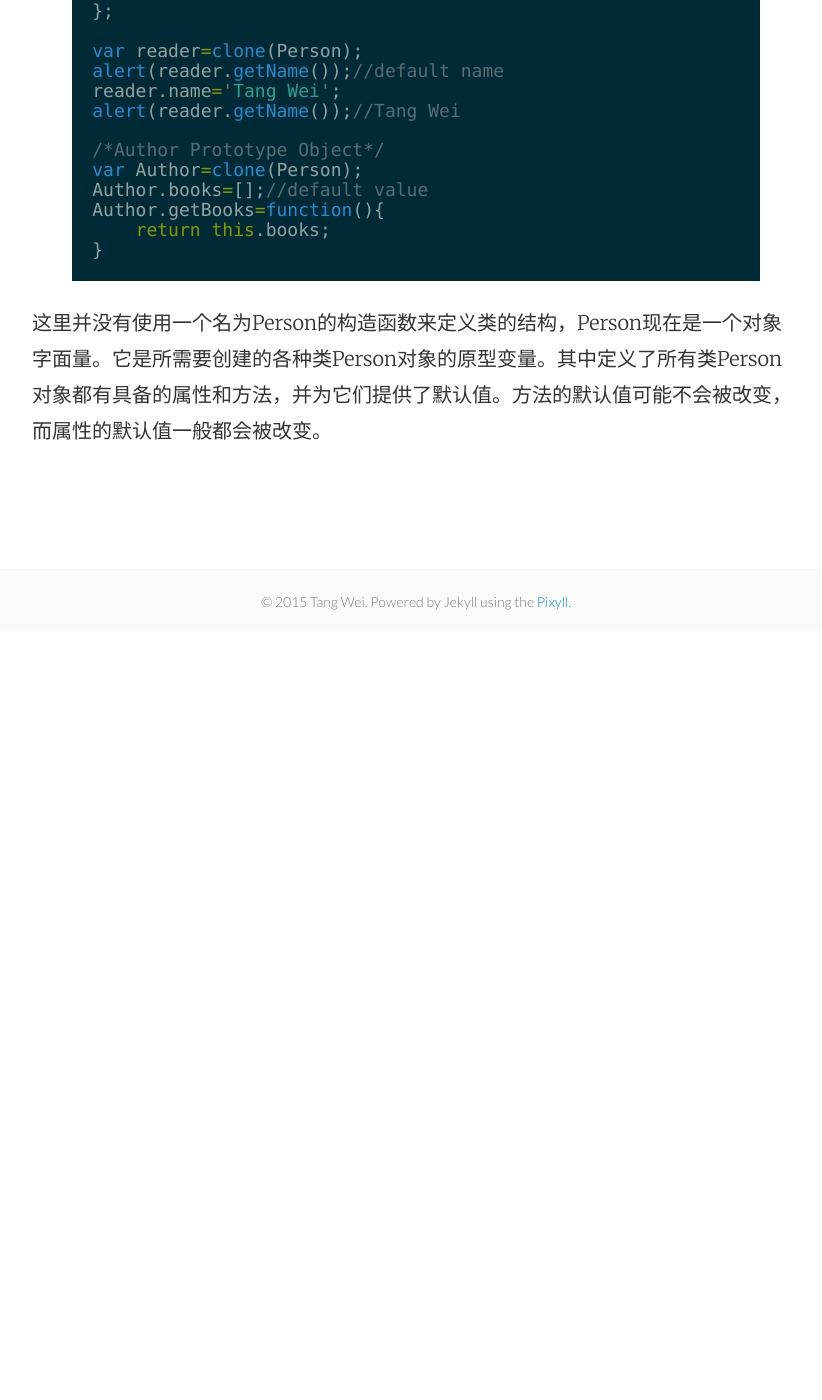
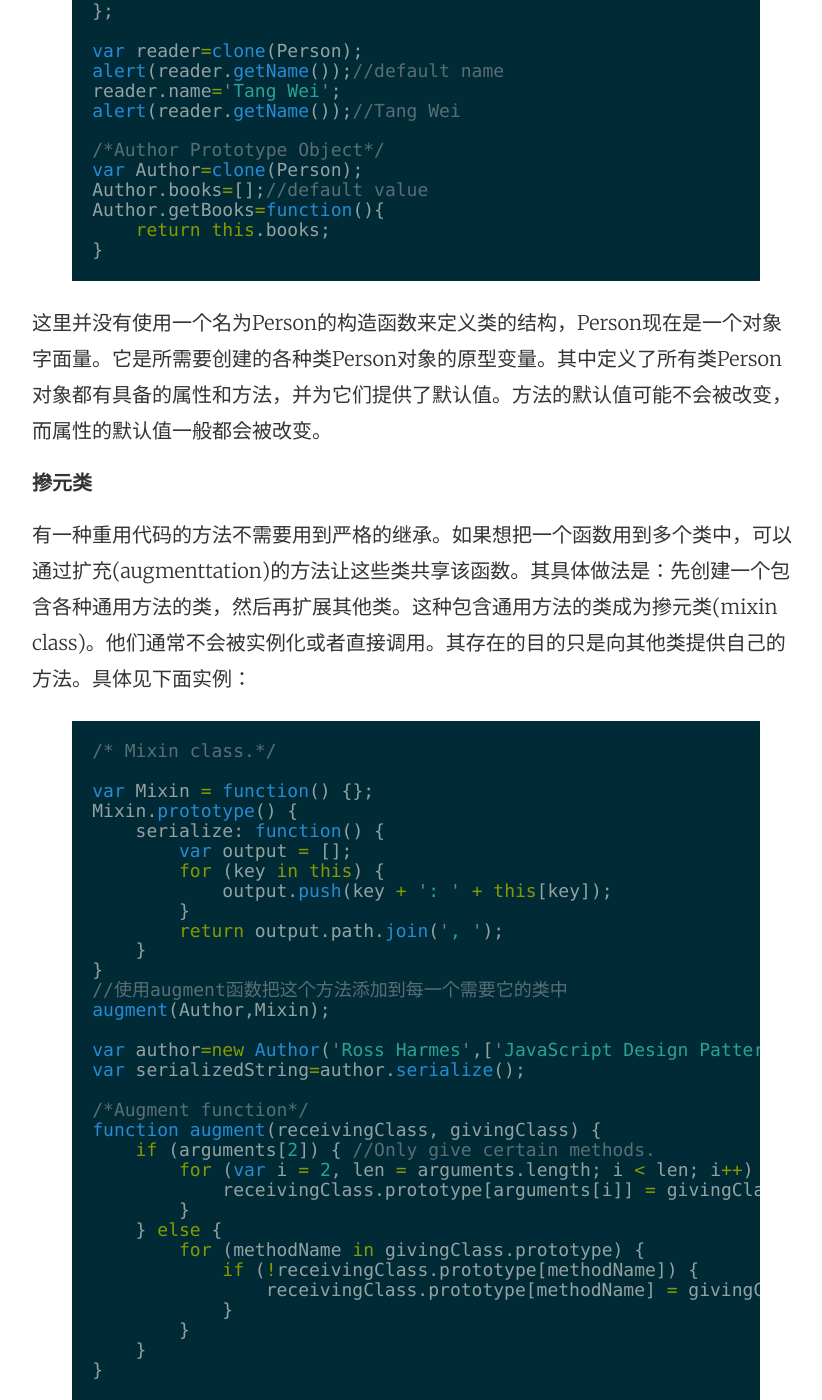
Before and after one commit to tw93/tw93.github.io, a Jekyll site: the page built from _posts/2015-06-09-Talking-about-JavaScript-design-patterns.md, in a window 1280 px wide and 1400 px high, scrolled down 9558 px. Shown: the whole window, without its empty margins (224-1046 px from the left). Built offline with Jekyll 4.4.1, drawn with Linux system fonts in a browser that asks for light colours; comment, search, counter and statistics services are not loaded; before the commit the page ends 10188 px from its top, so only the background shows below that; some of the changed text lies outside the part shown.

Commit message:
add the mixin

```diff
--- a/_posts/2015-06-09-Talking-about-JavaScript-design-patterns.md
+++ b/_posts/2015-06-09-Talking-about-JavaScript-design-patterns.md
@@ -317,3 +317,48 @@ Author.getBooks=function(){
 {%endhighlight%}
 
 这里并没有使用一个名为Person的构造函数来定义类的结构，Person现在是一个对象字面量。它是所需要创建的各种类Person对象的原型变量。其中定义了所有类Person对象都有具备的属性和方法，并为它们提供了默认值。方法的默认值可能不会被改变，而属性的默认值一般都会被改变。
+
+**摻元类**
+
+有一种重用代码的方法不需要用到严格的继承。如果想把一个函数用到多个类中，可以通过扩充(augmenttation)的方法让这些类共享该函数。其具体做法是：先创建一个包含各种通用方法的类，然后再扩展其他类。这种包含通用方法的类成为摻元类(mixin class)。他们通常不会被实例化或者直接调用。其存在的目的只是向其他类提供自己的方法。具体见下面实例：
+
+{%highlight javascript%}
+/* Mixin class.*/
+
+var Mixin = function() {};
+Mixin.prototype() {
+    serialize: function() {
+        var output = [];
+        for (key in this) {
+            output.push(key + ': ' + this[key]);
+        }
+        return output.path.join(', ');
+    }
+}
+//使用augment函数把这个方法添加到每一个需要它的类中
+augment(Author,Mixin);
+
+var author=new Author('Ross Harmes',['JavaScript Design Patterns']);
+var serializedString=author.serialize();
+
+/*Augment function*/
+function augment(receivingClass, givingClass) {
+    if (arguments[2]) { //Only give certain methods.
+        for (var i = 2, len = arguments.length; i < len; i++) {
+            receivingClass.prototype[arguments[i]] = givingClass.prototype[arguments[i]];
+        }
+    } else {
+        for (methodName in givingClass.prototype) {
+            if (!receivingClass.prototype[methodName]) {
+                receivingClass.prototype[methodName] = givingClass.prototype[methodName];
+            }
+        }
+    }
+}
+{%endhighlight%}
+
+各种继承范型各有优缺点：
+
+ - 在内存效率比较重要的场合原型式继承（及clone函数）是最佳选择。
+ - 如果与对象打交道的都是那种只熟悉其他对象语言中的继承机制的程序员，那么最好使用类式继承（及extend函数）。
+ - 以上两种方法都适合于类间差异较小的类层次体系。如果类之间差异比较大，那么摻元类的方法来扩充这些类往往是一种更合理的选择。
```
Also changed, not shown: 1 other file.
